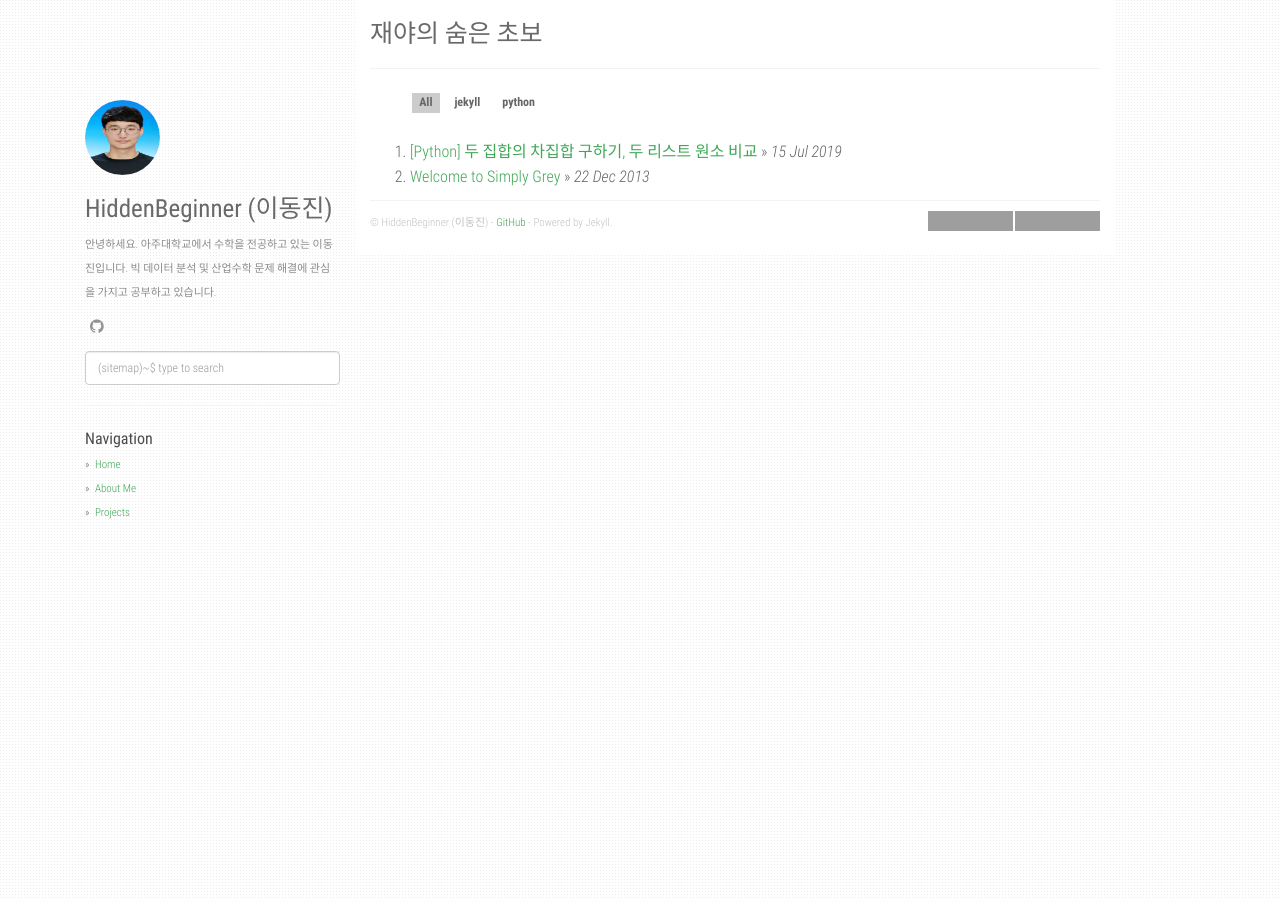
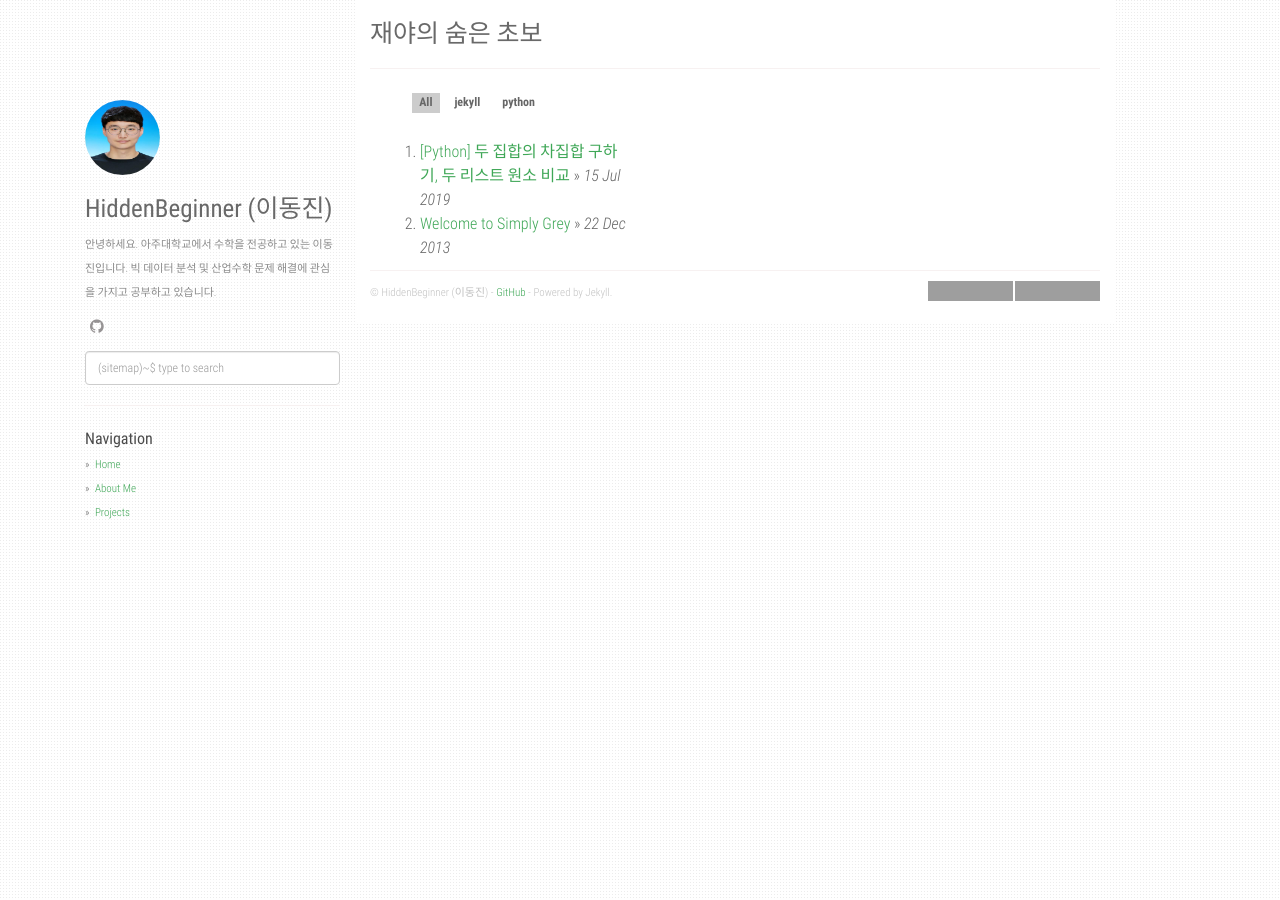
Before and after one commit to agusmakmun/agusmakmun.github.io, a Jekyll site: the page built from index.html, in a window 1280 px wide. Built offline with Jekyll 4.4.1, drawn with Linux system fonts in a browser that asks for light colours; the list of posts is cut into pages by our own code; grey boxes are pictures that could not be loaded.

Commit message:
Update index.html

```diff
--- a/index.html
+++ b/index.html
@@ -8,9 +8,9 @@
   <ol class="posts">
     {% include category_tag.html %}
     {% for post in paginator.posts %}
-    <div style="width:600px; height:25px;" data-tags='{{ post.categories | jsonify | downcase }}'>
+    <span class="project-item project-outer" data-tags='{{ post.categories | jsonify | downcase }}'>
       <li><a href="{{ post.url }}">{{ post.title }}</a> &raquo; <i><span>{{ post.date | date_to_string }}</span></i></li>
-    </div>
+    </span>
     {% endfor %}
   </ol>
 
```
